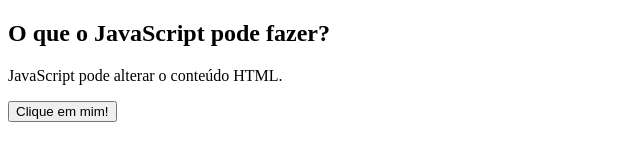
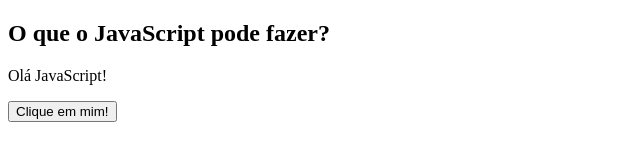
Before and after one commit to alexsysio/javascript-pode-alterar-o-conteudo-html, a plain HTML site: page index.html in a window 1280 px wide. Shown: the whole page, without its empty margins (0-640 px from the left). Drawn offline with Linux system fonts and the light colour scheme.

Commit message:
Olá JavaScript!

```diff
--- a/index.html
+++ b/index.html
@@ -10,7 +10,7 @@
 <body>
     <h2>O que o JavaScript pode fazer?</h2>
 
-    <p id="demo">JavaScript pode alterar o conteúdo HTML.</p>
+    <p id="demo">Olá JavaScript!</p>
 
     <button type="button" id="mudarTexto">Clique em
         mim!</button>
```
